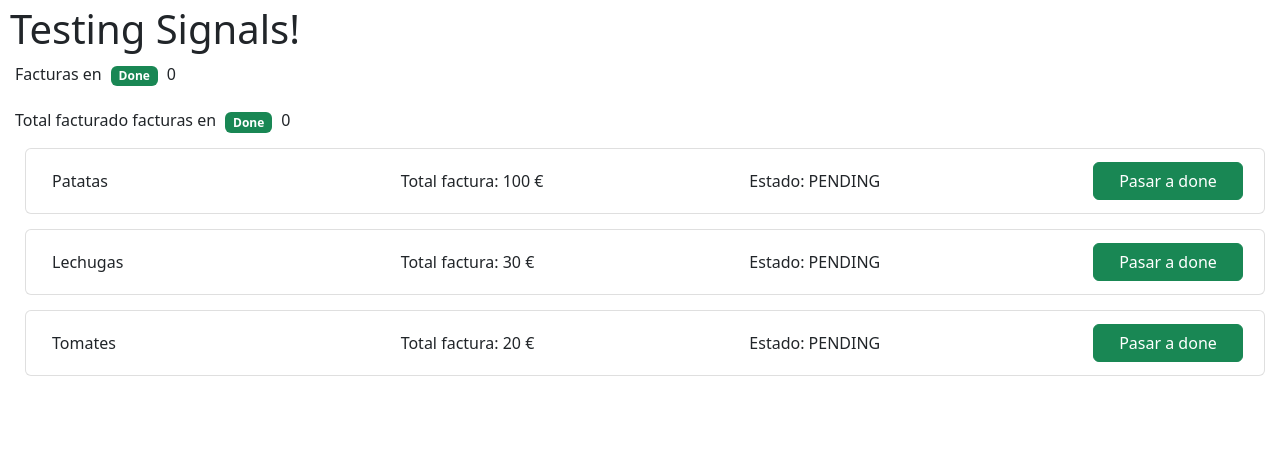
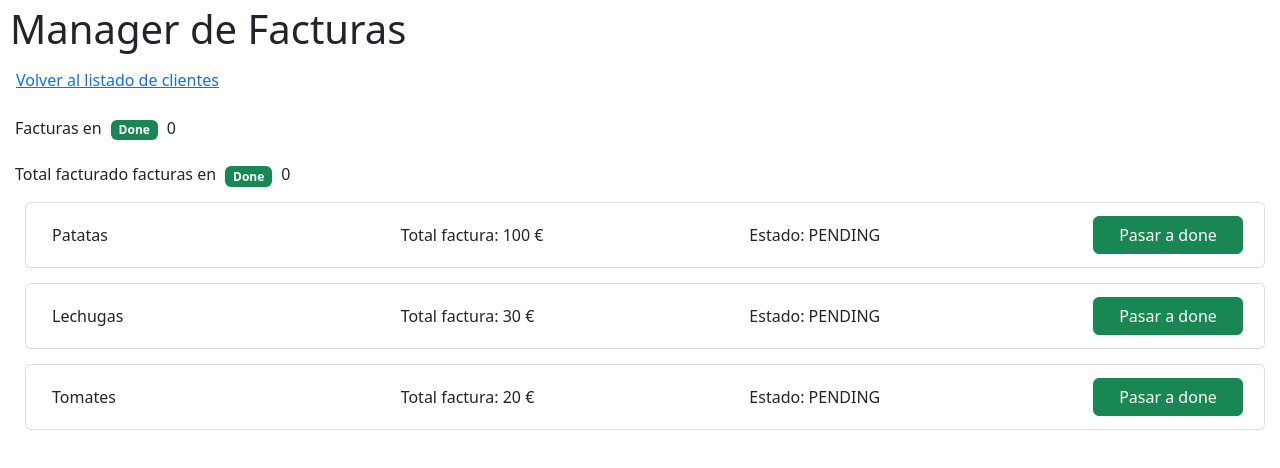
Before and after one commit to ricardo-roguez/Angular-16-signals-advanced, an Angular app: page /client/1 in a window 1280 px wide. Shown: the top 468 px of the page. Built offline with nearby package versions, Linux system fonts and the light colour scheme.

Commit message:
3 files modified

```diff
--- a/src/app-component.ts
+++ b/src/app-component.ts
@@ -3,7 +3,7 @@ import { Component } from "@angular/core";
 @Component({
   selector: 'my-app',
   template: `
-    <h1>Testing Signals!</h1>
+    <h1>Manager de Facturas</h1>
     <div class='main-component'>
       <router-outlet></router-outlet>
     </div>
--- a/src/components/invoice-list/invoice-list.component.css
+++ b/src/components/invoice-list/invoice-list.component.css
@@ -0,0 +1,3 @@
+.btn-link {
+  padding-left: 0;
+}
--- a/src/components/invoice-list/invoice-list.component.html
+++ b/src/components/invoice-list/invoice-list.component.html
@@ -1,3 +1,7 @@
+<p>
+  <button type="button" class="btn btn-link">Volver al listado de clientes</button>
+</p>
+
 <p>Facturas en <span class="badge text-bg-success">Done</span> {{ finishedCount() }}</p>
 <p>Total facturado facturas en <span class="badge text-bg-success">Done</span> {{ totalAmount() }}
 
```
